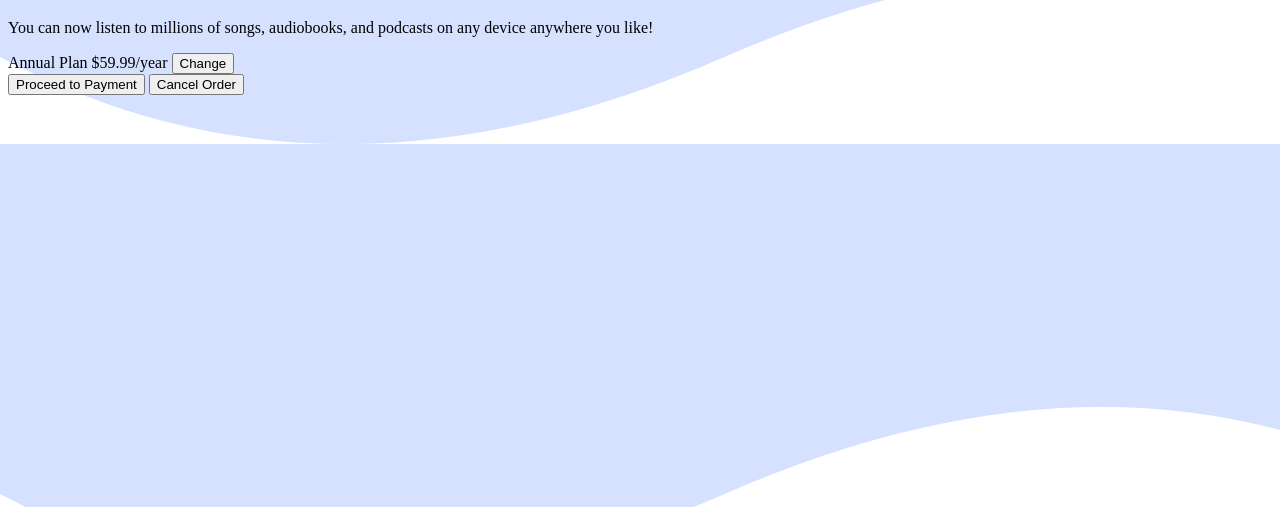
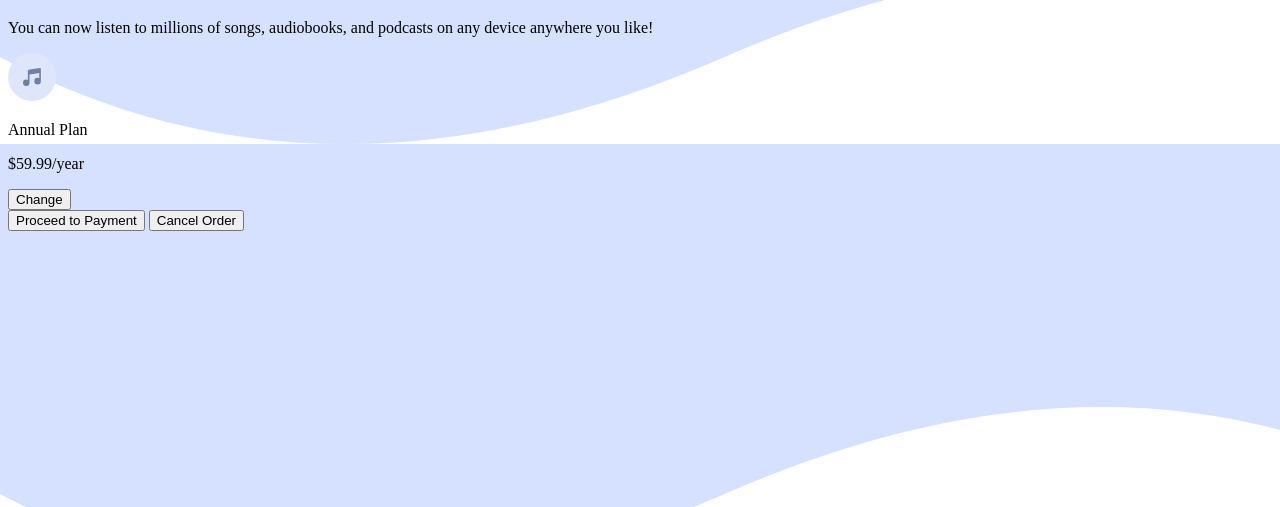
Before and after one commit to scholtz-gnome/order-summary, a website: page index.html in a window 1280 px wide. Shown: the part 293-800 px from the top of the page. Drawn offline with Linux system fonts and the light colour scheme.

Commit message:
Link to other styles and rename designs readme

```diff
--- a/index.html
+++ b/index.html
@@ -11,7 +11,16 @@
       href="./images/favicon-32x32.png"
     />
 
+    <link rel="preconnect" href="https://fonts.googleapis.com" />
+    <link rel="preconnect" href="https://fonts.gstatic.com" crossorigin />
+    <link
+      href="https://fonts.googleapis.com/css2?family=Red+Hat+Display:wght@300;500;700;900&display=swap"
+      rel="stylesheet"
+    />
+
     <link rel="stylesheet" href="/styles/globals.css" type="text/css" />
+    <link rel="stylesheet" href="/styles/header.css" type="text/css" />
+    <link rel="stylesheet" href="/styles/main.css" type="text/css" />
 
     <title>Order Summary</title>
   </head>
@@ -20,23 +29,34 @@
     <div class="container">
       <header>
         <img src="/illustration-hero.svg" alt="Dancing with headphones" />
-        <h1>Order Summary</h1>
       </header>
 
       <main>
+        <h1 class="heading">Order Summary</h1>
+
         <p>
           You can now listen to millions of songs, audiobooks, and podcasts on
           any device anywhere you like!
         </p>
 
         <section>
-          Annual Plan $59.99/year
-          <button>Change</button>
+          <div>
+            <img class="musicIcon" src="/icon-music.svg" alt="music note" />
+          </div>
+
+          <div class="pricingPlan">
+            <p>Annual Plan</p>
+            <p>$59.99/year</p>
+          </div>
+
+          <div class="changeButtonContainer">
+            <button>Change</button>
+          </div>
         </section>
 
-        <button>Proceed to Payment</button>
+        <button class="proceedButton">Proceed to Payment</button>
 
-        <button>Cancel Order</button>
+        <button class="cancelButton">Cancel Order</button>
       </main>
     </div>
   </body>
```
Also changed, not shown: designs/mobile-design.jpg.
